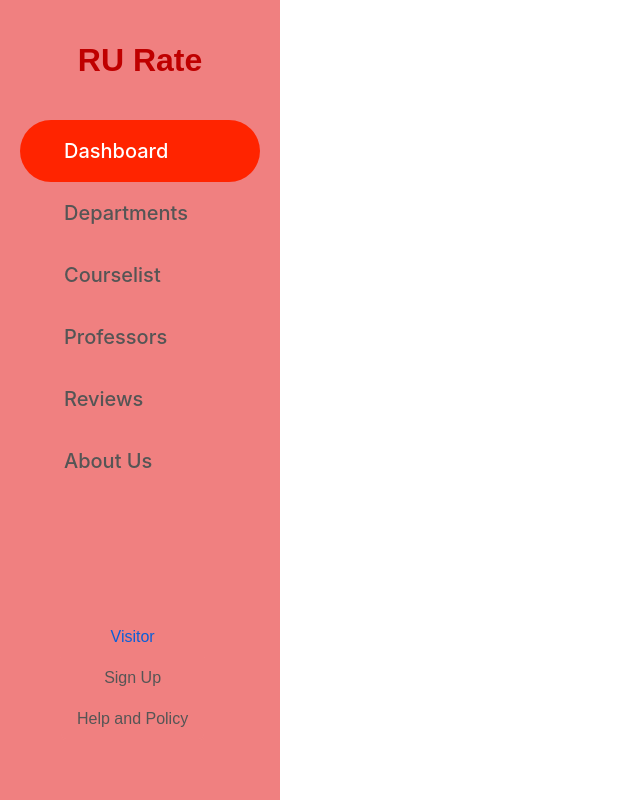
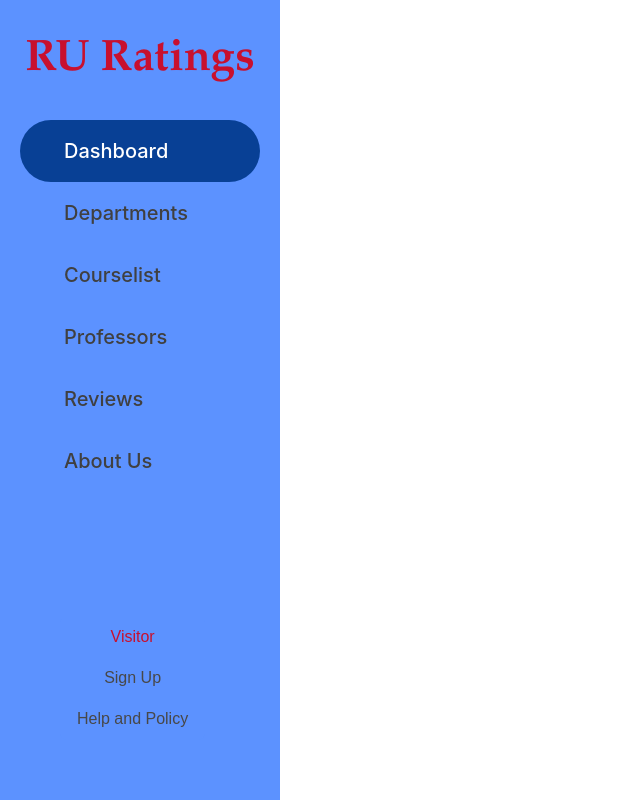
Before and after one commit to santyelegy/RUCSRate, a React (Create React App) app in the folder frontend/: page / in a window 1280 px wide. Shown: the whole page, without its empty margins (0-640 px from the left). Built offline with nearby package versions, Linux system fonts and the light colour scheme; no server answers.

Commit message:
CSS changed

```diff
--- a/frontend/public/index.html
+++ b/frontend/public/index.html
@@ -22,7 +22,7 @@
       work correctly both with client-side routing and a non-root public URL.
       Learn how to configure a non-root public URL by running `npm run build`.
     -->
-  <title>RU Rate</title>
+  <title>RU Ratings</title>
 </head>
 
 <body>
--- a/frontend/src/Components/sidebar/Sidebar.jsx
+++ b/frontend/src/Components/sidebar/Sidebar.jsx
@@ -95,7 +95,7 @@ const Sidebar = () => {
 
     return <div className='sidebar'>
         <div className="sidebar__logo">
-            RU Rate
+            RU Ratings
         </div>
         <div ref={sidebarRef} className="sidebar__menu">
             <div
@@ -123,13 +123,13 @@ const Sidebar = () => {
 
         <div className='sidebar__user'>
             <ListGroup>
-                <ListGroupItem align='center' style={{ backgroundColor: "#F08080", borderColor: "#F08080", color: '#0b5ed7' }}>
+                <ListGroupItem align='center' style={{ backgroundColor: 'rgb(92, 146, 255)', borderColor: 'rgb(92, 146, 255)', color: 'rgb(200, 16, 46)' }}>
                     Visitor
                 </ListGroupItem>
-                <ListGroupItem align='center' style={{ backgroundColor: "#F08080", borderColor: "#F08080", color: '#555555' }}>
+                <ListGroupItem align='center' style={{ backgroundColor: 'rgb(92, 146, 255)', borderColor: 'rgb(92, 146, 255)', color: '#484848' }}>
                     <Signup />
                 </ListGroupItem>
-                <ListGroupItem align='center' style={{ backgroundColor: "#F08080", borderColor: "#F08080", color: '#555555' }}>
+                <ListGroupItem align='center' style={{ backgroundColor: 'rgb(92, 146, 255)', borderColor: 'rgb(92, 146, 255)', color: ' #484848' }}>
                     <Login />
                 </ListGroupItem>
             </ListGroup>
--- a/frontend/src/Components/sidebar/sidebar.scss
+++ b/frontend/src/Components/sidebar/sidebar.scss
@@ -4,16 +4,18 @@
     left: 0;
     height: 100vh;
     width: 280px;
-    background-color: #F08080;
+    background-color: rgb(92, 146, 255);
 
     &__logo {
         display: grid;
         place-items: center;
         height: 120px;
-        font-size: 2rem;
+        font-size: 2.75rem;
         font-weight: 700;
-        font-family: 'Mochiy Pop P one', sans-serif;
-        color: #BF0000;
+        font-family: Garamond, serif;
+        //font-family: 'Mochiy Pp P one', sans-serif;
+
+        color: rgb(200, 16, 46);
     }
 
     &__menu {
@@ -26,7 +28,7 @@
             padding: 1rem 3rem;
             font-size: 1.25rem;
             font-weight: 500;
-            color: #555555;
+            color: #404040;
             transition: color 0.3s ease-in-out;
 
             &.active {
@@ -48,7 +50,7 @@
             left: 50%;
             width: calc(100% - 40px);
             border-radius: 100px;
-            background-color: #FF2400;
+            background-color: rgb(8, 64, 149);
             z-index: -1;
             transform: translateX(-50%);
             transition: 0.3s ease-in-out;
--- a/frontend/src/Components/user/Login.js
+++ b/frontend/src/Components/user/Login.js
@@ -27,15 +27,15 @@ function Login() {
                         Wanna add your department? Wanna correct information in this site?
                     </h4>
                     <p>
-                        Free free to send your feedback and request! <a href="mailto:@gamail.com">Send Email</a>
+                        Feel free to send your feedback and request! <a href="mailto:@gamail.com">Send Email</a>
                     </p>
 
                     <h4>
                         Please respect RU community values in your comments.
                     </h4>
                     <p>
-                        Any insults and personal attacks to RU faculty and Scarlet Knights are not acceptable.
-                        RUCSRATE Website may block the toxic review and IP of particular users.
+                        Any insults and personal attacks to RU Ratings faculty and Scarlet Knights are not acceptable.
+                        RU Ratings may block the toxic review and IP of particular users.
                         <br></br>
                         If you have problem about the content of your review, feel free to contact us <a href="mailto:@gamail.com">Send Email</a>
                     </p>
--- a/frontend/src/Components/user/Signup.js
+++ b/frontend/src/Components/user/Signup.js
@@ -18,7 +18,7 @@ function Signup() {
                 <Offcanvas.Header closeButton>
                     <Offcanvas.Title align='center'>
                         <h2>
-                            We don't need everyone to sign up for RUCS right now.
+                            We don't need everyone to sign up for RU Ratings right now.
                         </h2>
                     </Offcanvas.Title>
                 </Offcanvas.Header>
@@ -26,7 +26,7 @@ function Signup() {
                     <p>
                         Considering that registering an account will make the process of commenting more troublesome, anonymization can also ensure that comments are more objective.
                         <br></br>
-                        We are prohibiting IP addresses from repeatedly commenting on courses to prevent malicious comments and ensure the validity of comments.
+                        We are prohibiting IP addresses who use to repeatedly comment on courses in order to prevent malicious comments and ensure the validity of comments.
                     </p>
                     <Form>
                         <fieldset disabled>
--- a/frontend/src/Pages/Contributors.js
+++ b/frontend/src/Pages/Contributors.js
@@ -1,3 +1,4 @@
+
 
 function Contributors() {
     return (
--- a/frontend/src/Pages/CourseList.js
+++ b/frontend/src/Pages/CourseList.js
@@ -20,7 +20,7 @@ function CourseList() {
     }, [department_id])
     //fetch data
     let getAllCourse = async () => {
-        let response = await fetch('http://127.0.0.1:8080/course/all')
+        let response = await fetch('http://127.0.0.1:8080/course/all/sort')
         let data = await response.json()
         setDPT(data)
     }
--- a/frontend/src/Pages/Home.js
+++ b/frontend/src/Pages/Home.js
@@ -15,7 +15,6 @@ function Home() {
     useEffect(() => {
         fetchData()
     }, [])
-
 
     const content = announcements.map((announcement, index) => {
 
```
